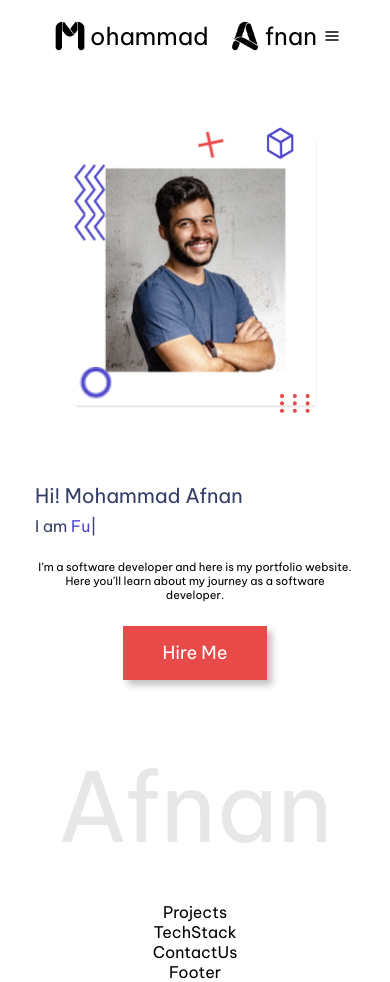
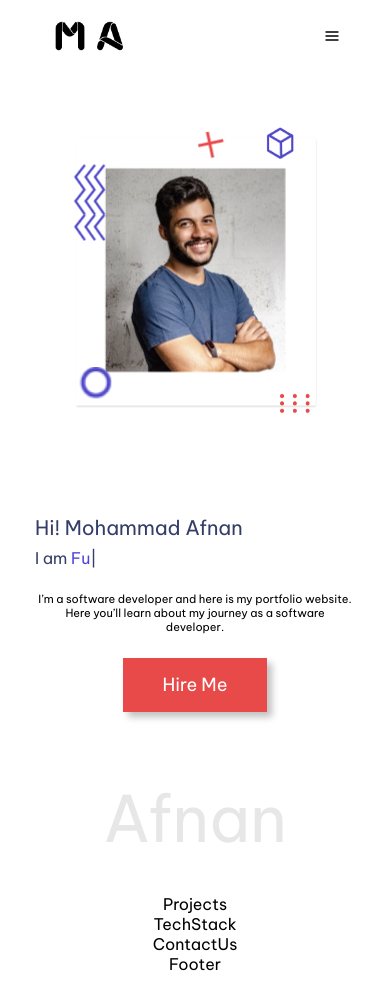
Before and after one commit to m-Afnan2018/Portfolio, a React (Create React App) app: page / in a window 390 px wide. Built offline with nearby package versions, Linux system fonts and the light colour scheme; the HTML template or start-up script is replaced by a standard one.

Commit message:
Project Section (Start)

```diff
--- a/src/components/HeroSection/HeroSection.module.css
+++ b/src/components/HeroSection/HeroSection.module.css
@@ -14,6 +14,7 @@
     display: flex;
     justify-content: space-between;
     align-items: center;
+    gap: 2rem;
 }
 
 .AboutMe {
@@ -280,7 +281,7 @@
     }
 
     .HeroSection>p {
-        font-size: 6rem;
+        font-size: 4rem;
     }
 
     .Image>div>img {
--- a/src/components/Navbar/Navbar.module.css
+++ b/src/components/Navbar/Navbar.module.css
@@ -75,8 +75,20 @@
     }
 }
 
-@media (max-width: 767px) {
+@media (min-width: 481px) and (max-width: 767px) {
     .Nav{
         display: None;
     }
 }
+
+@media (max-width: 480px){
+    .Nav{
+        display: None;
+    }
+    .Name>div>p{
+        display: None;
+    }
+    .Name{
+        gap: 0px;
+    }
+}
```
